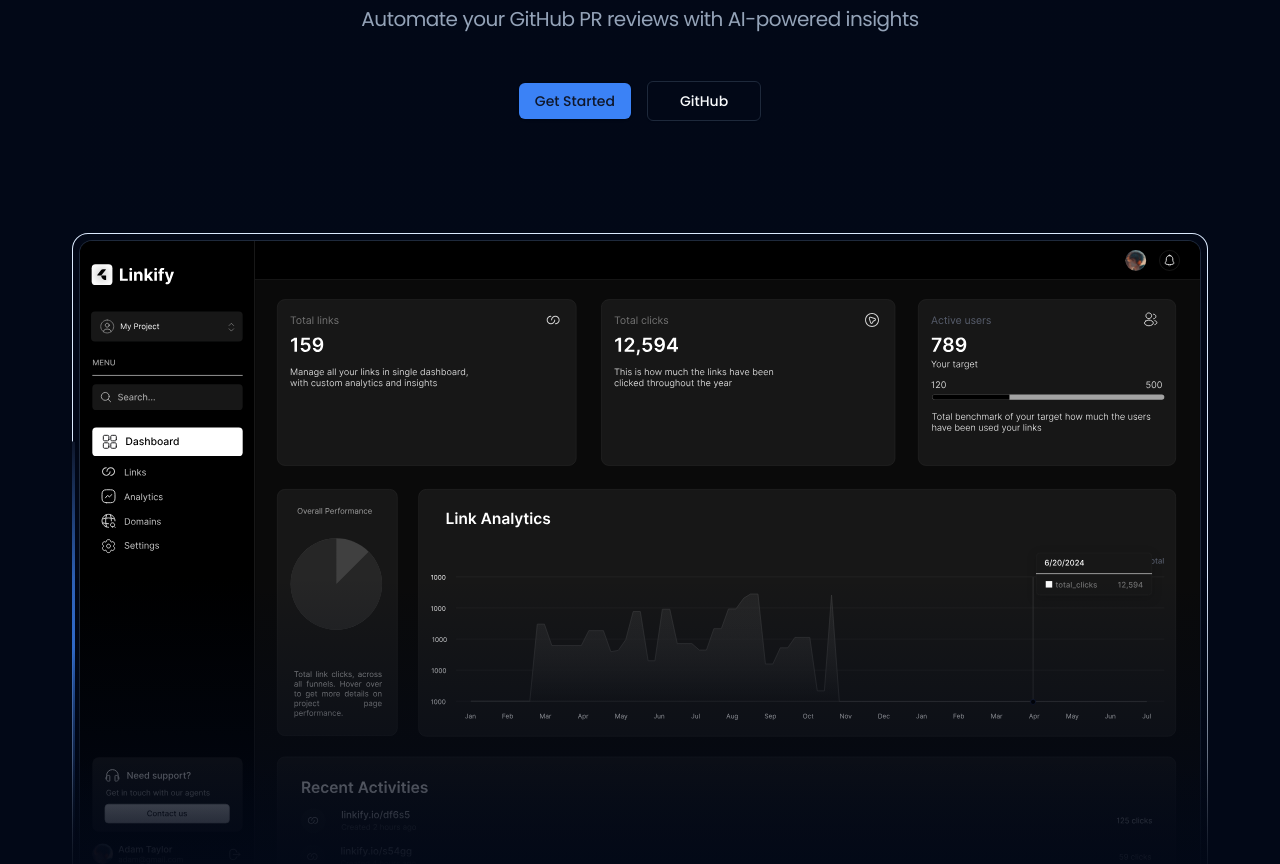
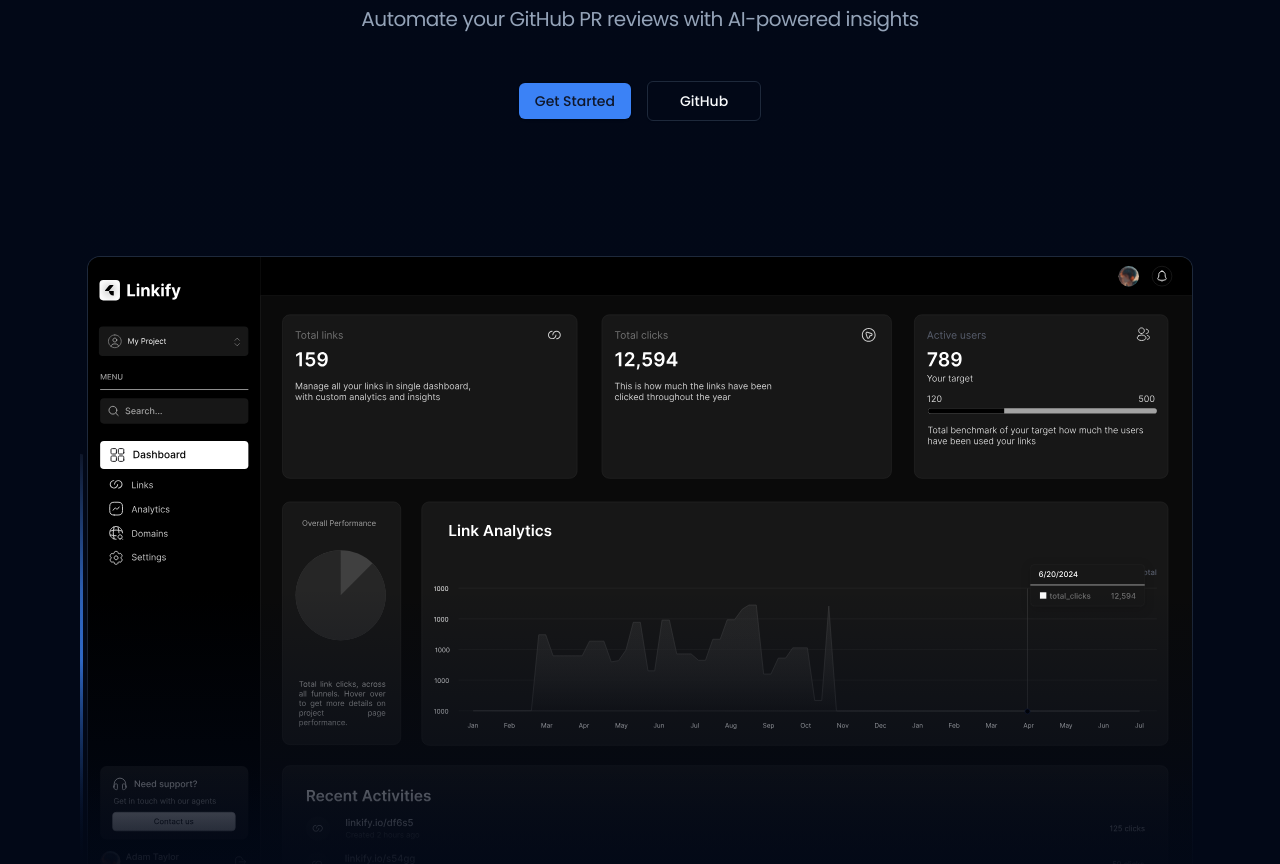
Before and after one commit to SinghAstra/IssueX, a Next.js app: page / in a window 1280 px wide. Shown: the part 440-1304 px from the top of the page. Built offline with nearby package versions, Linux system fonts and the light colour scheme.

Commit message:
Landing Page

```diff
--- a/app/(home)/page.tsx
+++ b/app/(home)/page.tsx
@@ -60,9 +60,8 @@ const HomePage = async () => {
 
           <AnimationContainer
             delay={0.4}
-            className="relative pt-20 pb-20 md:py-32 px-2 bg-transparent w-full"
+            className="relative my-20 md:mt-32 p-2 bg-transparent w-full rounded-md lg:rounded-xl"
           >
-            <div className="-m-2 rounded-xl p-2 ring-1 ring-inset ring-blue-100 lg:-m-4 lg:rounded-2xl bg-opacity-50 backdrop-blur-3xl">
             <BorderBeam size={400} duration={8} delay={9} />
             <Image
               src="/assets/dashboard-dark.svg"
@@ -74,7 +73,6 @@ const HomePage = async () => {
             />
             <div className="absolute -bottom-4 inset-x-0 w-full h-1/2 bg-gradient-to-t from-background z-40"></div>
             <div className="absolute bottom-0 md:-bottom-8 inset-x-0 w-full h-1/4 bg-gradient-to-t from-background z-50"></div>
-            </div>
           </AnimationContainer>
         </div>
       </MaxWidthWrapper>
--- a/app/globals.css
+++ b/app/globals.css
@@ -38,31 +38,6 @@
   }
 }
 
-body {
-  overflow-y: auto;
-  overflow-x: hidden;
-  scrollbar-width: thin;
-}
-
-.no-scrollbar::-webkit-scrollbar {
-  display: none;
-}
-
-.no-scrollbar {
-  -ms-overflow-style: none;
+::-webkit-scrollbar {
   scrollbar-width: none;
 }
-
-::-webkit-scrollbar {
-  width: 6px;
-  scrollbar-color: #262626;
-}
-
-::-webkit-scrollbar-thumb {
-  background-color: #262626;
-  border-radius: 3px;
-}
-
-::-webkit-scrollbar-track {
-  background: rgba(0, 0, 0, 0);
-}
--- a/components/navigation/navbar.tsx
+++ b/components/navigation/navbar.tsx
@@ -39,8 +39,6 @@ const Navbar = () => {
       window.removeEventListener("scroll", handleScroll);
     };
   }, []);
-
-  console.log("homeNavLinks is ", homeNavLinks);
 
   return (
     <header
```
Lines whose indentation alone changed are shown as unchanged.
